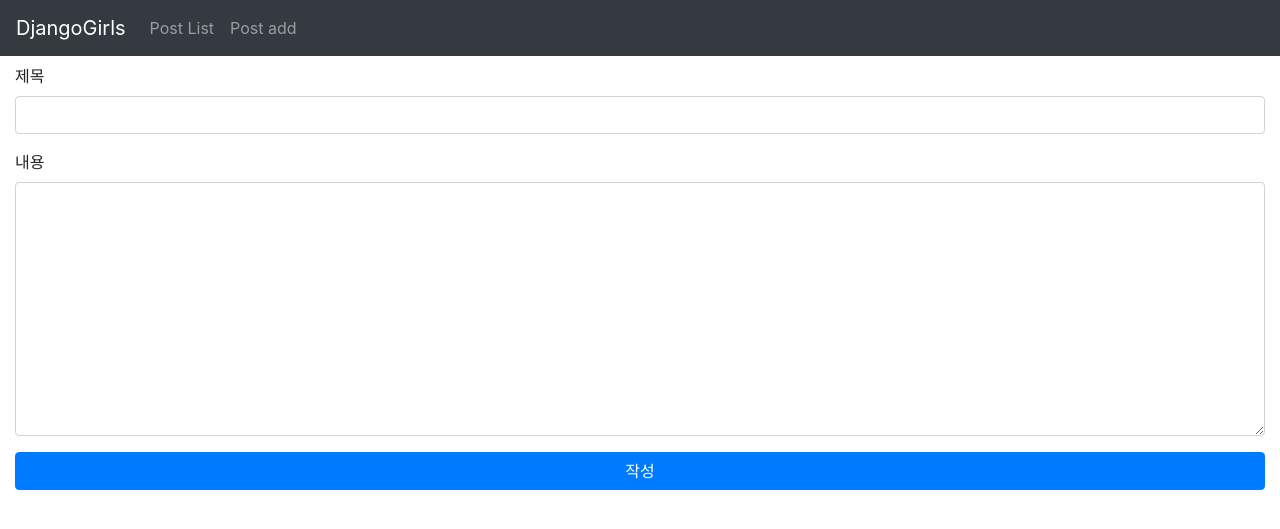
After one commit to hyeonggeun2/Django, a Django app: page /posts/add/ in a window 1280 px wide. The commit adds this page. Shown: the top 529 px of the page. Run offline with Django 3.2, Linux system fonts and the light colour scheme; some libraries are stand-ins or nearby versions.

Commit message:
form의 요소들에 값 지정 및 post_add페이지 POST로 생성

```diff
--- a/blog/views.py
+++ b/blog/views.py
@@ -26,3 +26,7 @@ def post_detail(request, pk):
     }
 
     return render(request, 'post_detail.html', context)
+
+def post_add(request):
+    print(request)
+    return render(request, 'post_add.html')
--- a/config/urls.py
+++ b/config/urls.py
@@ -42,11 +42,13 @@ Including another URLconf
 from django.contrib import admin
 from django.urls import path
 
-from blog.views import post_list, post_detail
+from blog.views import post_list, post_detail, post_add
 
 urlpatterns = [
     path('admin/', admin.site.urls),
     # post-list라는 URL에 온 요청을 post_list 함수가 처리
-    path('post-list/', post_list),
-    path('post-detail/<int:pk>/', post_detail)
+    # url 에 이름을 줘서 html 문서에 동저으로 할당할 수 있음.
+    path('posts/', post_list, name='url-name-post-list'),
+    path('post-detail/<int:pk>/', post_detail, name='url-name-post-detail'),
+    path('posts/add/', post_add, name='url-name-post-add')
 ]
--- a/templates/base.html
+++ b/templates/base.html
@@ -3,9 +3,10 @@
 <html lang="ko">
 <head>
     <meta charset="UTF-8">
-    <meta name="viewport" content="width=device-width, user-scalable=no, initial-scale=1.0, maximum-scale=1.0, minimum-scale=1.0">
+    <meta name="viewport"
+          content="width=device-width, user-scalable=no, initial-scale=1.0, maximum-scale=1.0, minimum-scale=1.0">
     <meta http-equiv="X-UA-Compatible" content="ie=edge">
-    <title>Document</title>
+    {% block title %}{% endblock %}
 
     <!-- Bootstrap -->
     <link rel="stylesheet" href="/static/bootstrap/bootstrap.css">
@@ -18,7 +19,11 @@
         <div class="collapse navbar-collapse">
             <ul class="navbar-nav mr-auto">
                 <li class="nav-item">
-                        <a href="#" class="nav-link">Post List</a>
+                    <!-- urls.py의 url 을 바꾸면 자동으로 적용되도록 설정 -->
+                    <a href="{% url 'url-name-post-list' %}" class="nav-link">Post List</a>
+                </li>
+                <li class="nav-item">
+                    <a href="{% url 'url-name-post-add' %}" class="nav-link">Post add</a>
                 </li>
             </ul>
         </div>
--- /dev/null
+++ b/templates/post_add.html
@@ -0,0 +1,18 @@
+{% extends 'base.html' %}
+
+{% block content %}
+<div>
+    <form action="" method="POST">
+        {% csrf_token %}
+        <div class="form-group">
+            <label for="">제목</label>
+            <input name="title" type="text" class="form-control">
+        </div>
+        <div class="form-group">
+            <label for="">내용</label>
+            <textarea name="text" id="" rows="10" class="form-control"></textarea>
+        </div>
+        <button type="submit" class="btn btn-primary btn-block">작성</button>
+    </form>
+</div>
+{% endblock %}
--- a/templates/post_detail.html
+++ b/templates/post_detail.html
@@ -1,4 +1,8 @@
 {% extends 'base.html' %}
+
+{% block title %}
+<title>{{ post.title }}</title>
+{% endblock %}
 
 {% block content %}
 <div class="card mb-3">
```
Also changed, not shown: templates/post_list.html (+6 -1 lines). Lines whose indentation alone changed are shown as unchanged.
